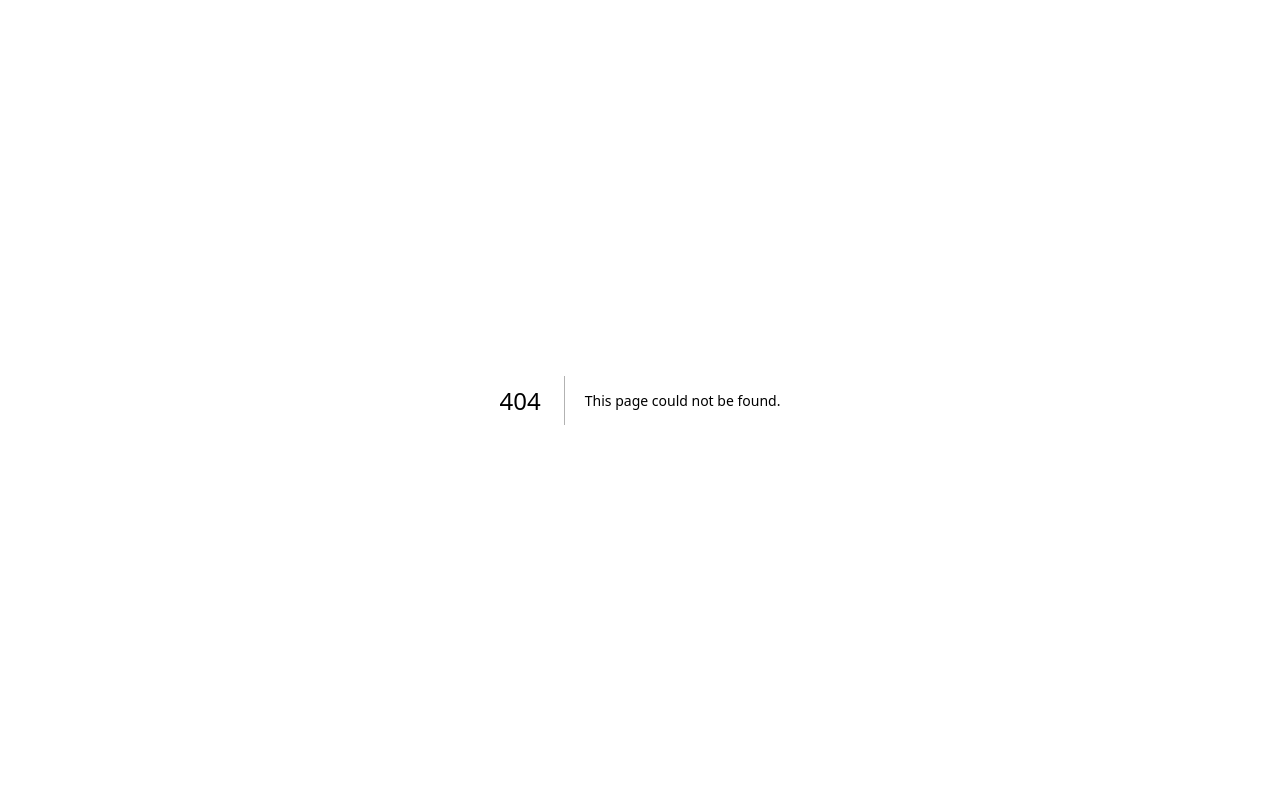
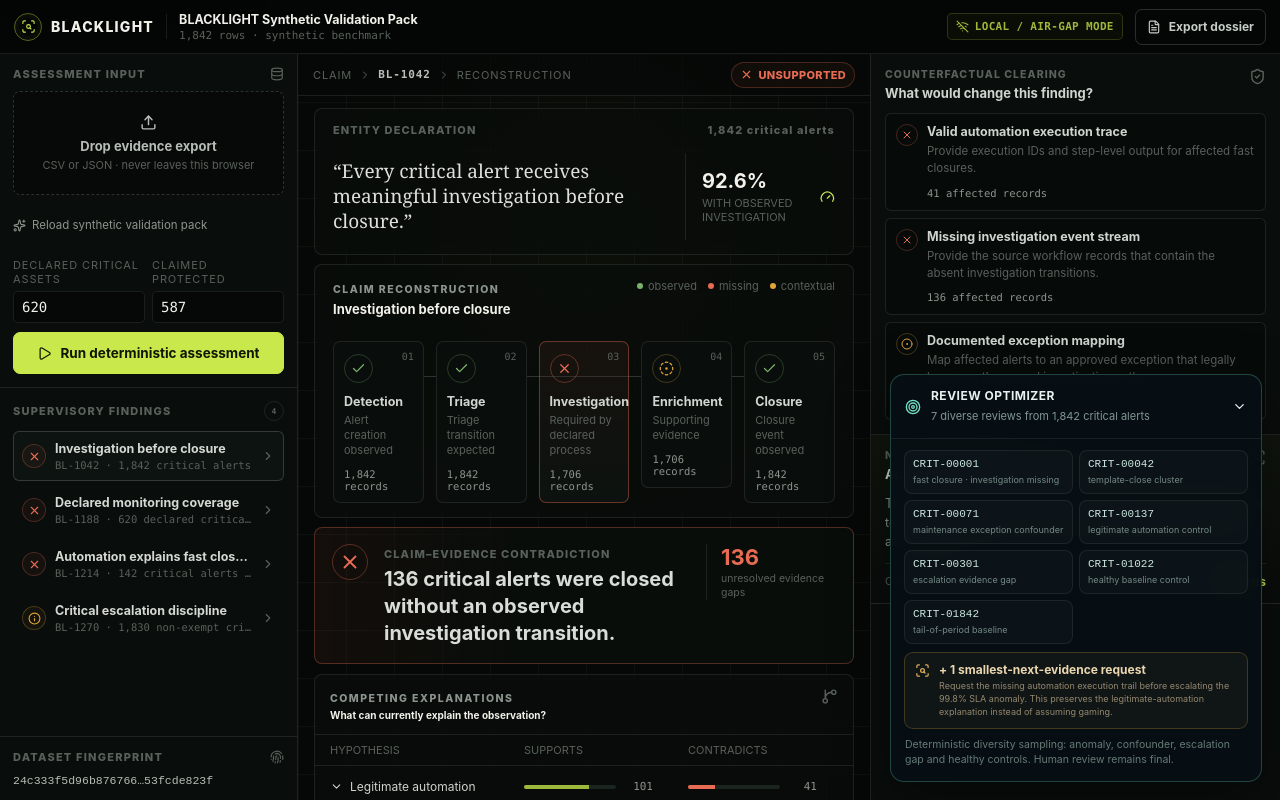
Before and after one commit to aadi-harale/blacklight-sat-sa, a Next.js app: page /advanced in a window 1280 px wide. Before the commit this address had no page. Built offline with nearby package versions, Linux system fonts and the light colour scheme.

Commit message:
Preserve BLACKLIGHT advanced inspector behind guided demo

```diff
--- /dev/null
+++ b/app/advanced/page.tsx
@@ -0,0 +1,19 @@
+import { ReviewOptimizer } from '@/components/ReviewOptimizer';
+import { Workbench } from '@/components/Workbench';
+import styles from '../workbench/workbench-focus.module.css';
+
+export default function AdvancedWorkbenchPage() {
+  return (
+    <>
+      <a className="skip-link" href="#blacklight-workbench">Skip to assessment workspace</a>
+      <div className={styles.focused}>
+        <div id="blacklight-workbench" tabIndex={-1}>
+          <Workbench />
+        </div>
+        <section id="review-optimizer" aria-label="Targeted review optimization">
+          <ReviewOptimizer />
+        </section>
+      </div>
+    </>
+  );
+}
```
